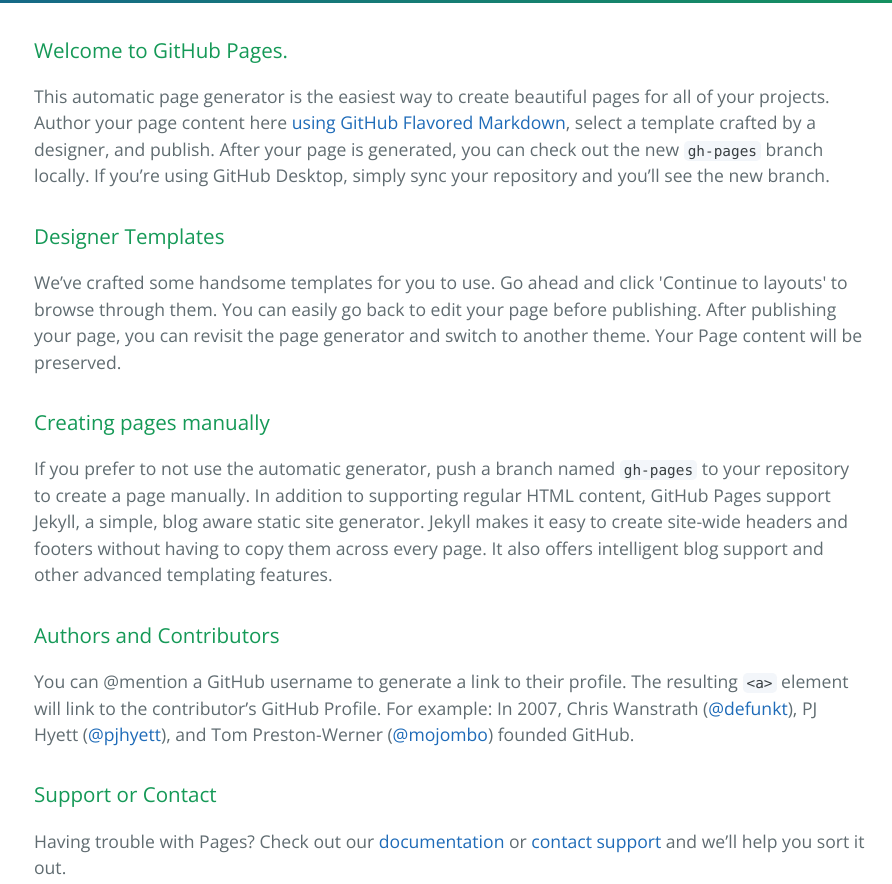
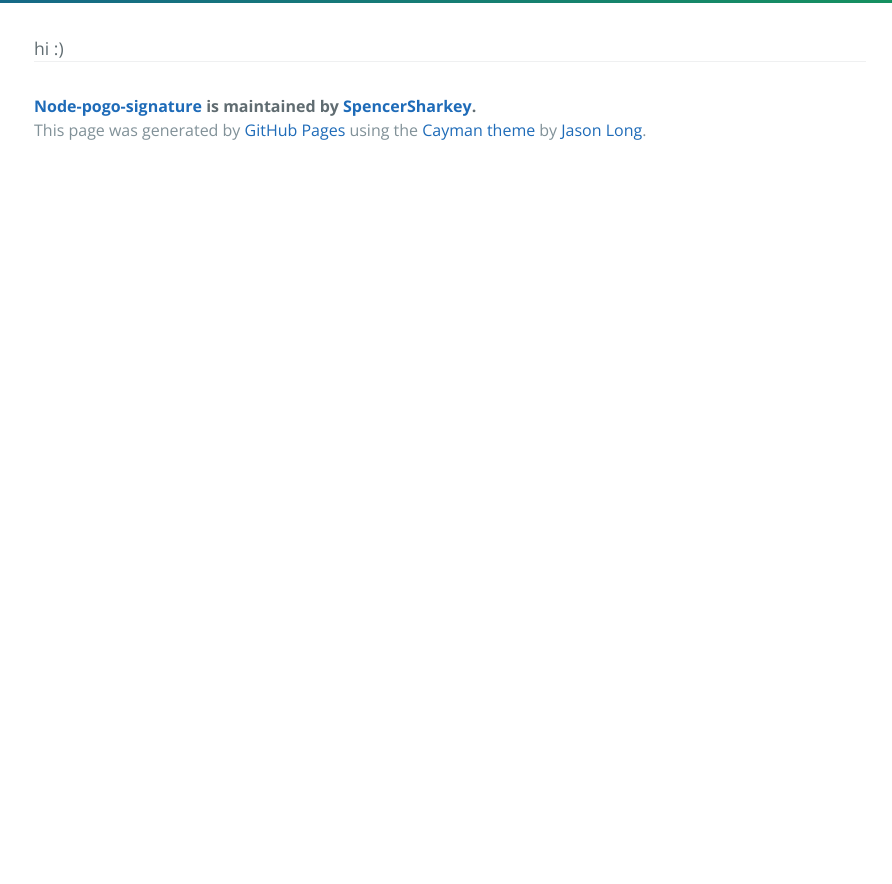
Before and after one commit to SpencerSharkey/node-pogo-signature, a plain HTML site: page index.html in a window 1280 px wide. Shown: the part 380-1264 px from the top of the page, without its empty margins (190-1082 px from the left). After the commit the page ends 800 px from the top, so only its background shows below. Drawn offline with nearby package versions, Linux system fonts and the light colour scheme.

Commit message:
changed frontpage to something more welcoming

```diff
--- a/index.html
+++ b/index.html
@@ -18,30 +18,8 @@
     </section>
 
     <section class="main-content">
-      <h3>
-<a id="welcome-to-github-pages" class="anchor" href="#welcome-to-github-pages" aria-hidden="true"><span aria-hidden="true" class="octicon octicon-link"></span></a>Welcome to GitHub Pages.</h3>
 
-<p>This automatic page generator is the easiest way to create beautiful pages for all of your projects. Author your page content here <a href="https://guides.github.com/features/mastering-markdown/">using GitHub Flavored Markdown</a>, select a template crafted by a designer, and publish. After your page is generated, you can check out the new <code>gh-pages</code> branch locally. If you’re using GitHub Desktop, simply sync your repository and you’ll see the new branch.</p>
-
-<h3>
-<a id="designer-templates" class="anchor" href="#designer-templates" aria-hidden="true"><span aria-hidden="true" class="octicon octicon-link"></span></a>Designer Templates</h3>
-
-<p>We’ve crafted some handsome templates for you to use. Go ahead and click 'Continue to layouts' to browse through them. You can easily go back to edit your page before publishing. After publishing your page, you can revisit the page generator and switch to another theme. Your Page content will be preserved.</p>
-
-<h3>
-<a id="creating-pages-manually" class="anchor" href="#creating-pages-manually" aria-hidden="true"><span aria-hidden="true" class="octicon octicon-link"></span></a>Creating pages manually</h3>
-
-<p>If you prefer to not use the automatic generator, push a branch named <code>gh-pages</code> to your repository to create a page manually. In addition to supporting regular HTML content, GitHub Pages support Jekyll, a simple, blog aware static site generator. Jekyll makes it easy to create site-wide headers and footers without having to copy them across every page. It also offers intelligent blog support and other advanced templating features.</p>
-
-<h3>
-<a id="authors-and-contributors" class="anchor" href="#authors-and-contributors" aria-hidden="true"><span aria-hidden="true" class="octicon octicon-link"></span></a>Authors and Contributors</h3>
-
-<p>You can @mention a GitHub username to generate a link to their profile. The resulting <code>&lt;a&gt;</code> element will link to the contributor’s GitHub Profile. For example: In 2007, Chris Wanstrath (<a href="https://github.com/defunkt" class="user-mention">@defunkt</a>), PJ Hyett (<a href="https://github.com/pjhyett" class="user-mention">@pjhyett</a>), and Tom Preston-Werner (<a href="https://github.com/mojombo" class="user-mention">@mojombo</a>) founded GitHub.</p>
-
-<h3>
-<a id="support-or-contact" class="anchor" href="#support-or-contact" aria-hidden="true"><span aria-hidden="true" class="octicon octicon-link"></span></a>Support or Contact</h3>
-
-<p>Having trouble with Pages? Check out our <a href="https://help.github.com/pages">documentation</a> or <a href="https://github.com/contact">contact support</a> and we’ll help you sort it out.</p>
+        hi :)
 
         <footer class="site-footer">
             <span class="site-footer-owner"><a href="https://github.com/SpencerSharkey/node-pogo-signature">Node-pogo-signature</a> is maintained by <a href="https://github.com/SpencerSharkey">SpencerSharkey</a>.</span>
```
Lines whose indentation alone changed are shown as unchanged.
